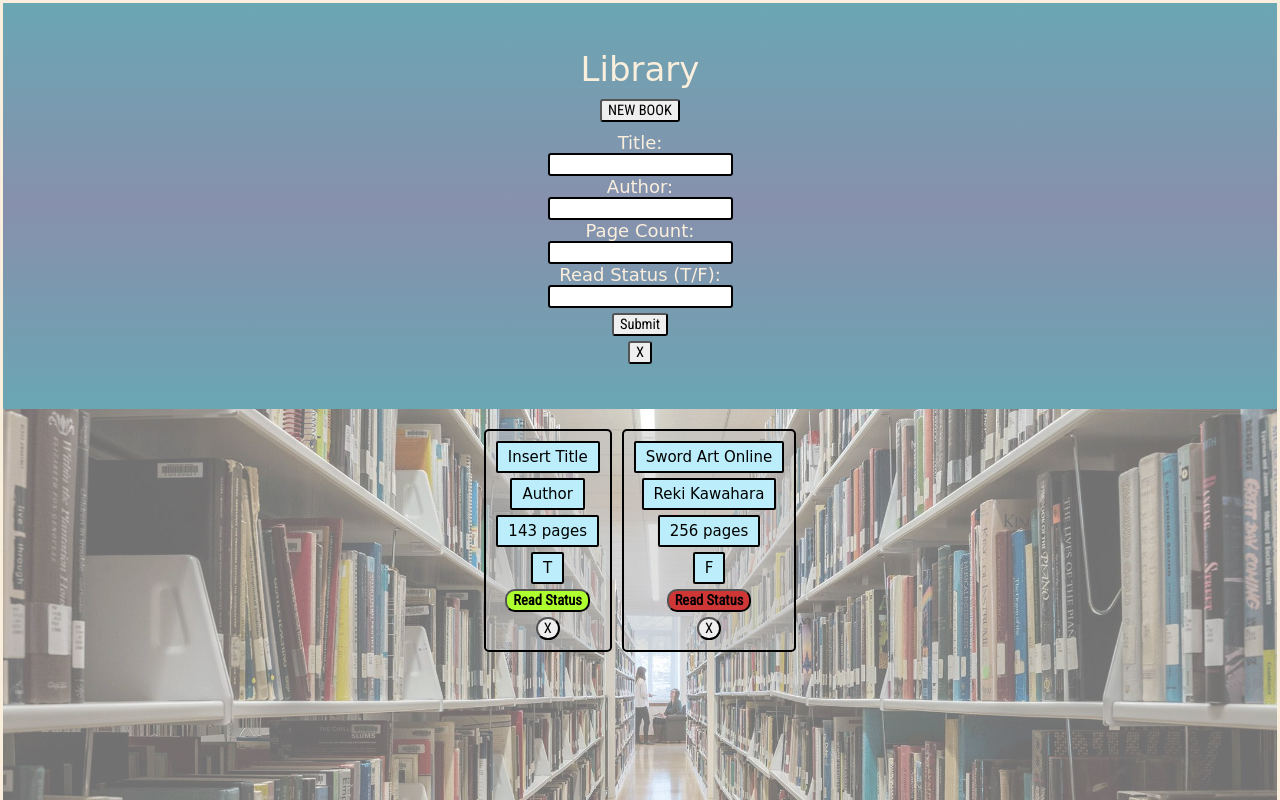
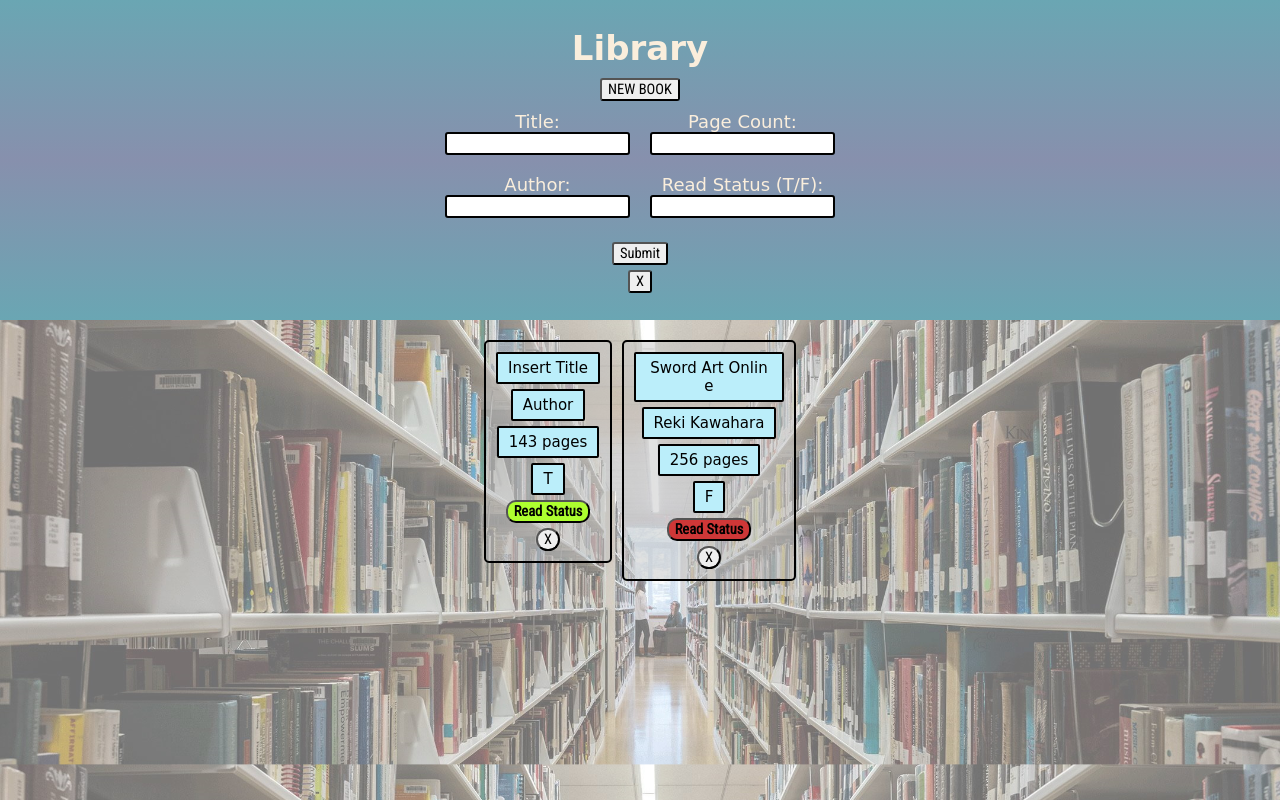
Before and after one commit to BrandonC123/Library, a plain HTML site: page index.html in a window 1280 px wide. Both pictures are taken after a click on the button "NEW BOOK". Shown: the top 800 px of the page. Drawn offline with Linux system fonts and the light colour scheme; a web font is replaced by a local one.

Commit message:
Finished styling error message and refactored HTML.

```diff
--- a/index.html
+++ b/index.html
@@ -15,12 +15,13 @@
     </head>
     <body>
         <div class="overall-container">
-            <div class="add-section">
-                <div id="title">Library</div>
+            <section class="add-section">
+                <h1 id="title">Library</h1>
                 <button id="add">NEW BOOK</button>
                 <form novalidate id="form">
                     <ul>
-                        <div class="inputs">
+                        <div class="inputs row">
+                            <div class="column">
                                 <li>
                                     <label for="title">Title:</label>
                                     <input
@@ -31,7 +32,7 @@
                                         name="book-title"
                                     />
                                     <span
-                                    class="error error-title"
+                                        class="error error-book-title"
                                         aria-live="polite"
                                     ></span>
                                 </li>
@@ -49,6 +50,8 @@
                                         aria-live="polite"
                                     ></span>
                                 </li>
+                            </div>
+                            <div class="column">
                                 <li>
                                     <label for="page">Page Count:</label>
                                     <input
@@ -59,7 +62,7 @@
                                         name="page"
                                     />
                                     <span
-                                    class="error error-page-count"
+                                        class="error error-page"
                                         aria-live="polite"
                                     ></span>
                                 </li>
@@ -73,10 +76,11 @@
                                         name="read"
                                     />
                                     <span
-                                    class="error error-read-status"
+                                        class="error error-read"
                                         aria-live="polite"
                                     ></span>
                                 </li>
+                            </div>
                         </div>
                     </ul>
                     <div class="form-btns">
@@ -84,7 +88,7 @@
                         <button type="button" id="cancel">X</button>
                     </div>
                 </form>
-            </div>
+            </section>
             <div id="card-cont"></div>
         </div>
         <script src="script.js"></script>
--- a/script.js
+++ b/script.js
@@ -108,6 +108,11 @@ const display = (() => {
     }
 
     function closeForm() {
+        const errorSpans = document.querySelectorAll(".error");
+        errorSpans.forEach((error) => {
+            error.textContent = ""
+            error.classList.remove("active-error");
+        });
         form.reset();
         document.getElementById("form").style.display = "none";
     }
--- a/styles.css
+++ b/styles.css
@@ -1,14 +1,32 @@
+* {
+    box-sizing: border-box;
+}
+
 body {
     margin: 0;
     font-family: "Pushster", cursive;
 }
 
+.row {
+    display: flex;
+}
+
+.column {
+    display: flex;
+    flex-direction: column;
+}
+
 .overall-container {
-    border: solid 3px #faeedc;
+    height: 100vh;
 }
 
 #title {
     font-size: 34px;
+    margin: 0;
+}
+
+.inputs {
+    gap: 20px;
 }
 
 .add-section {
@@ -19,7 +37,7 @@ body {
     gap: 10px;
     padding: 40px;
     background-image: linear-gradient(#6aa6b3, #8790ad, #6aa6b3);
-    height: 326px;
+    height: 40%;
     color: #faeedc;
 }
 
@@ -27,10 +45,17 @@ body {
     display: none;
 }
 
-.inputs {
-    display: flex;
-    flex-direction: column;
-    align-items: center;
+.error {
+    width: 100%;
+    display: inline-block;
+    box-sizing: border-box;
+    border-radius: 0 0 5px 5px;
+    background-color: rgb(211, 39, 39);
+    color: white;
+}
+
+.active-error {
+    padding: 0.5em;
 }
 
 #card-cont {
@@ -42,7 +67,7 @@ body {
     background-image: url(./images/library.jpg);
     background-size: 100%;
     padding: 20px;
-    height: 500px;
+    height: 60%;
 }
 
 .card {
```
Lines whose indentation alone changed are shown as unchanged.
